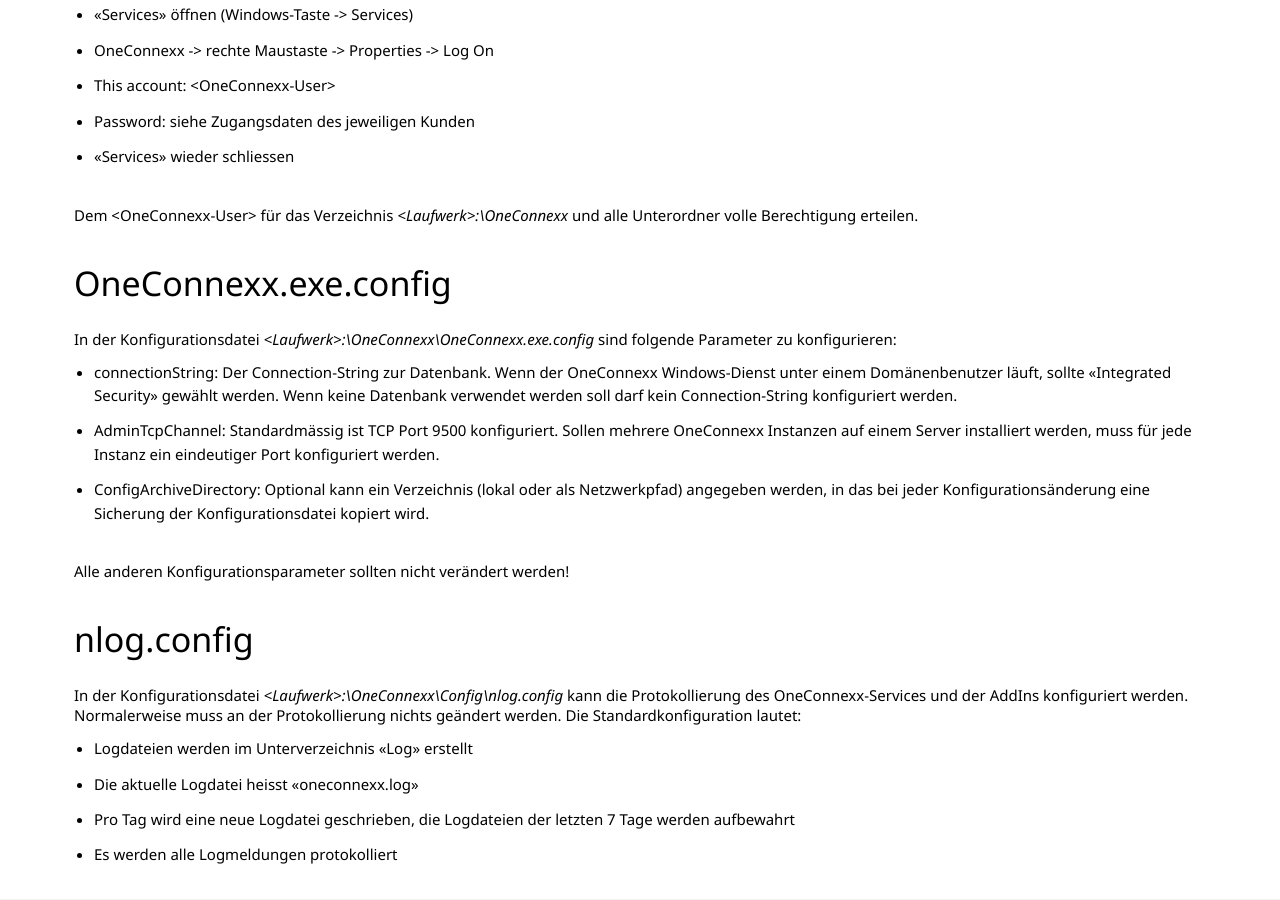
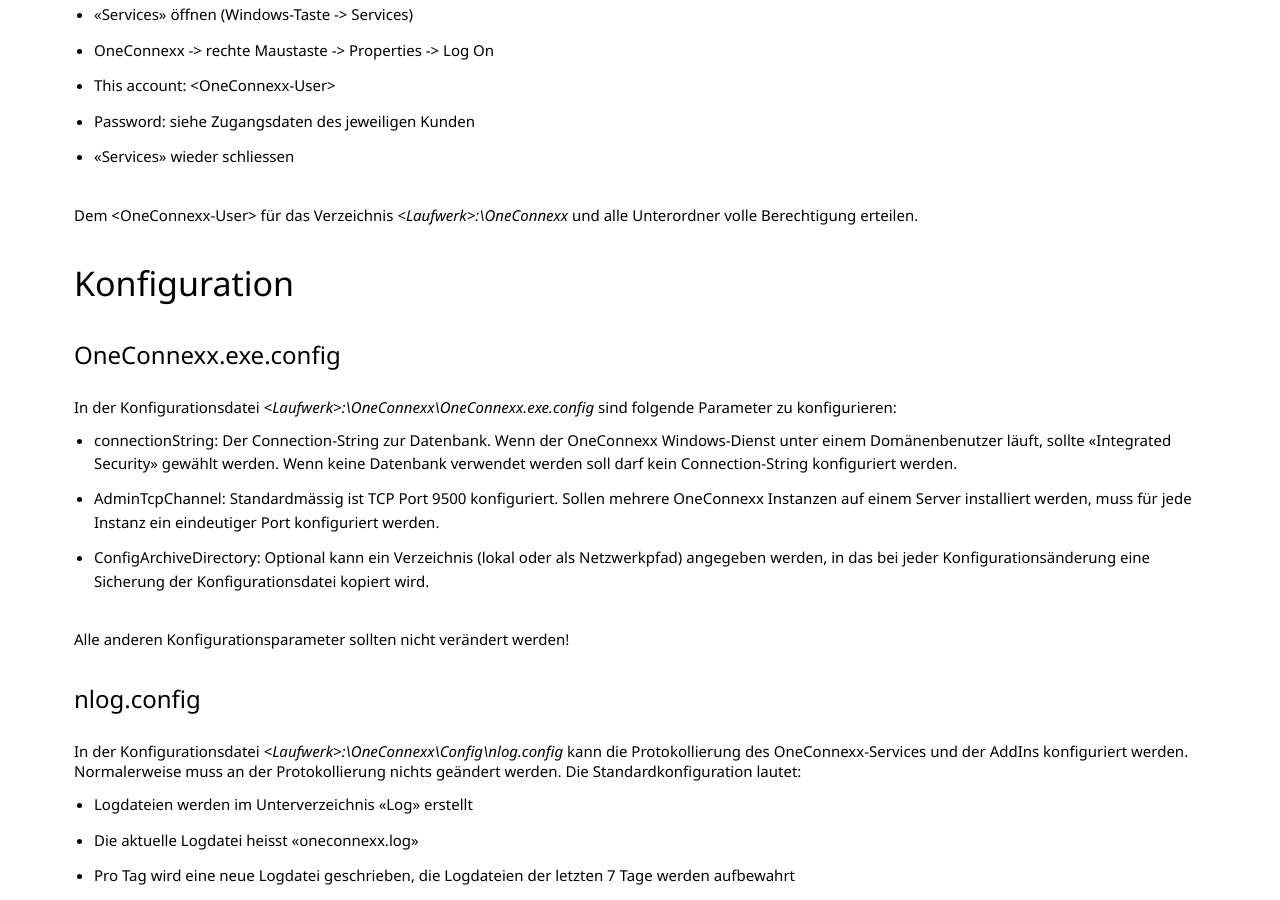
Before and after one commit to primesoft-group/oneconnexx-docs, a Jekyll site: the page built from _pages/setup/de/oneconnexx.md, in a window 1280 px wide and 900 px high, scrolled down 1452 px. Built offline with Jekyll 4.4.1, drawn with Linux system fonts in a browser that asks for light colours; nearby versions of some CDN libraries; some web fonts are replaced.

Commit message:
Update oneconnexx.md

```diff
--- a/_pages/setup/de/oneconnexx.md
+++ b/_pages/setup/de/oneconnexx.md
@@ -67,7 +67,8 @@
 
 Dem &lt;OneConnexx-User&gt; für das Verzeichnis *&lt;Laufwerk&gt;:\OneConnexx* und alle Unterordner volle Berechtigung erteilen.
 
-### OneConnexx.exe.config
+### Konfiguration
+#### OneConnexx.exe.config
 
 In der Konfigurationsdatei *&lt;Laufwerk&gt;:\OneConnexx\OneConnexx.exe.config* sind folgende Parameter zu konfigurieren:
 
@@ -77,7 +78,7 @@
 
 Alle anderen Konfigurationsparameter sollten nicht verändert werden!
 
-### nlog.config
+#### nlog.config
 
 In der Konfigurationsdatei *&lt;Laufwerk&gt;:\OneConnexx\Config\nlog.config* kann die Protokollierung des OneConnexx-Services
 und der AddIns konfiguriert werden. Normalerweise muss an der Protokollierung nichts geändert werden.
```
